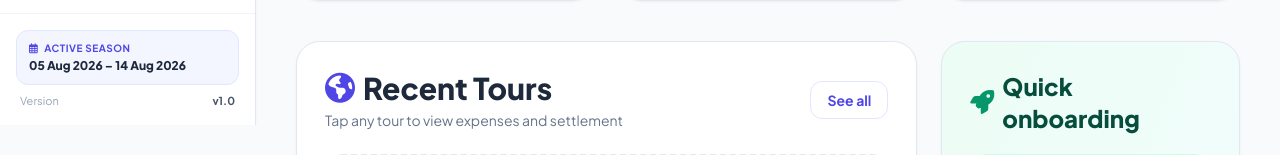
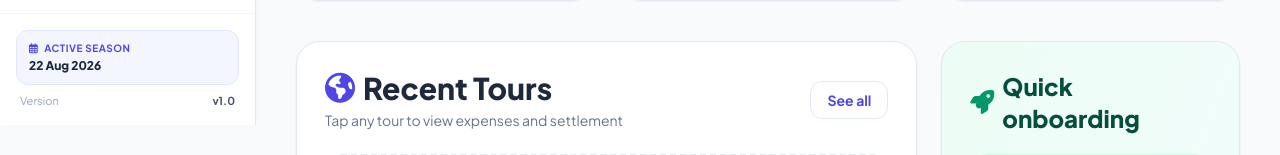
Before and after one commit to MuzammalNazeer/pay-together, a Django app: template FYP/templates/dashboard/dashboard.html in a window 1280 px wide. Shown: the part 675-830 px from the top of the page. Run offline with Django 5.2, Linux system fonts and the light colour scheme; the template is opened without the code that fills it, so the values that code supplies are empty; the visitor is signed in with stand-in values (Sample User, id 1); some libraries are stand-ins or nearby versions.

Commit message:
feat(dashboard): update active season sidebar schedule date to 22 Aug 2026

```diff
--- a/FYP/templates/dashboard/dashboard.html
+++ b/FYP/templates/dashboard/dashboard.html
@@ -90,7 +90,7 @@ Dashboard
                 <p class="text-[10px] font-bold text-indigo-600 dark:text-indigo-400 uppercase tracking-wider flex items-center gap-1.5">
                     <i class="fa-regular fa-calendar-days"></i> Active Season
                 </p>
-                <p class="text-xs font-extrabold text-slate-800 dark:text-slate-100 mt-0.5">05 Aug 2026 – 14 Aug 2026</p>
+                <p class="text-xs font-extrabold text-slate-800 dark:text-slate-100 mt-0.5">22 Aug 2026</p>
             </div>
             <div class="flex items-center justify-between text-[11px] text-slate-400 dark:text-slate-500 px-1">
                 <span>Version</span>
```
